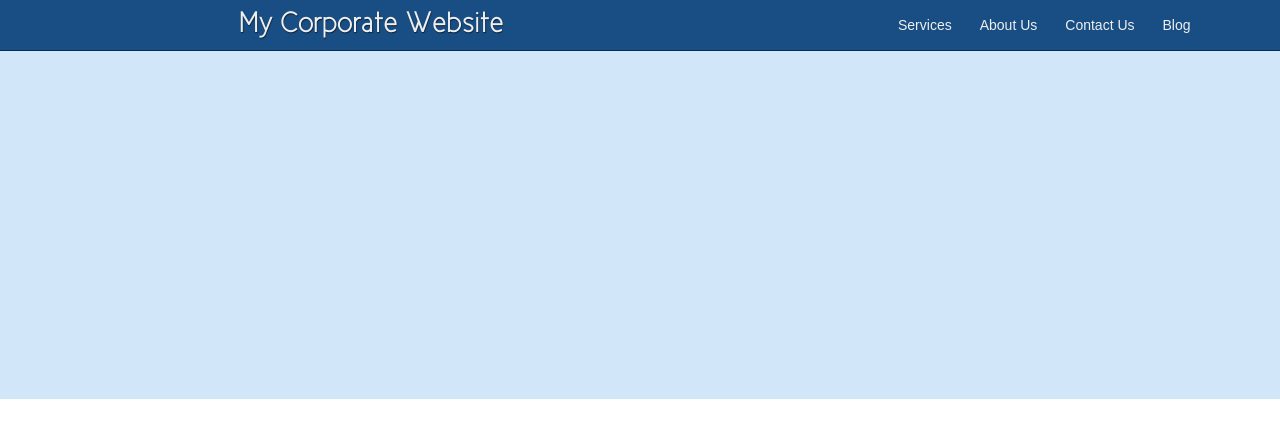
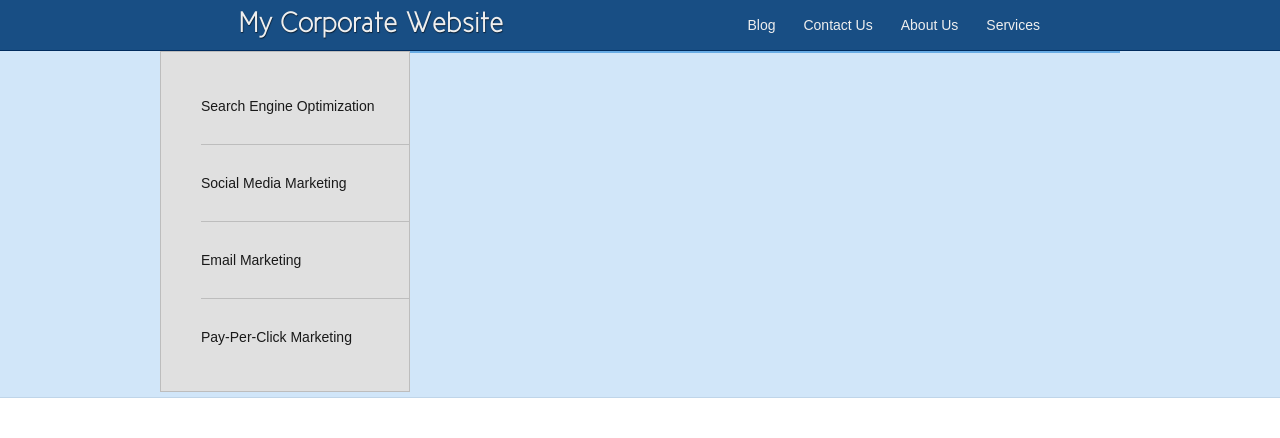
Before and after one commit to ozonim/work, a plain HTML site: page First_site/index.html in a window 1280 px wide. Drawn offline with Linux system fonts and the light colour scheme; files whose address does not match are found by name.

Commit message:
08032016

```diff
--- a/First_site/index.html
+++ b/First_site/index.html
@@ -1,61 +1,12 @@
 <!DOCTYPE html>
 <html>
+
 <head>
     <meta charset="UTF-8">
     <title>Document</title>
-    <style>
-     body, html, head {
-         margin: 0;
-         padding: 0;
-         vertical-align: 0;
-         border: 0;
-         }
-     @font-face {
-         font-family: NewCicle Gordita; /* Имя шрифта */
-         src: url(fonts/New_Cicle_Gordita/New_Cicle_Gordita.ttf); /* Путь к файлу со шрифтом */
-         }
-     .header_nav{background-color: #184e84;
-         margin: 0;
-         padding: 0;
-         height: 50px;
-         border-bottom: #002c5f solid 1px;
-         }
-     .header_nav h1{/* Text style for "My Corporate W" */
-         text-shadow: 0.5px 0.9px 1px rgba(0, 0, 0, 0.6);
-         color: #efefef;
-         font-family: NewCicle Gordita;
-         font-size: 30px;
-         font-weight: normal;
-         line-height: 50px;
-         margin: 0;
-         padding-left: 240px;
-         float: left;
-         }
-       .header_ul{
-         list-style: none;
-         margin: 0 0 0 870px;
-         padding: 0;
+    <link rel="stylesheet" type="text/css" href="style.css">
+</head>
 
-       }
-       .header_ul li{
-        float: left;
-        line-height: 50px;
-        padding-left: 28px;
-
-       }
-       .header_ul li a{
-        color: #efefef;
-        font-family: Arial;
-        font-size: 14px;
-        font-weight: 400;
-        text-decoration: none;
-       }
-       .sidebar_wrapper{
-           height: 348px;
-           background-color: #d1e6f9;
-       }
-    </style>
-</head>
 <body>
     <header>
         <div class="header_nav">
@@ -72,7 +23,14 @@
         <section>
             <div class="sidebar_wrapper">
                 <div class="sidebar">
-              <div class="sidebar_list"></div>
+                    <div class="sidebar_list">
+                        <ul>
+                            <li><a href="#">Search Engine Optimization</a></li>
+                             <li><a href="#">Social Media Marketing</a></li>
+                             <li><a href="#">Email Marketing</a></li>
+                             <li><a href="#">Pay-Per-Click Marketing</a></li>
+                        </ul>
+                    </div>
                     <div class="sidebar_content"></div>
                 </div>
             </div>
@@ -87,4 +45,5 @@
     </article>
 
 </body>
+
 </html>
--- /dev/null
+++ b/First_site/style.css
@@ -0,0 +1,94 @@
+   body,html,
+        head {
+            margin: 0;
+            padding: 0;
+            vertical-align: 0;
+            border: 0;
+        }
+
+        @font-face {
+            font-family: NewCicle Gordita;
+            /* Имя шрифта */
+            src: url(fonts/New_Cicle_Gordita/New_Cicle_Gordita.ttf);
+            /* Путь к файлу со шрифтом */
+        }
+
+        .header_nav {
+            background-color: #184e84;
+            margin: 0;
+            padding: 0;
+            height: 50px;
+            border-bottom: #002c5f solid 1px;
+        }
+
+        .header_nav h1 {
+            /* Text style for "My Corporate W" */
+            text-shadow: 0.5px 0.9px 1px rgba(0, 0, 0, 0.6);
+            color: #efefef;
+            font-family: NewCicle Gordita;
+            font-size: 30px;
+            font-weight: normal;
+            line-height: 50px;
+            margin: 0;
+            padding-left: 240px;
+            float: left;
+        }
+
+        .header_ul {
+            list-style: none;
+            margin: 0 240px 0 0;
+            padding: 0;
+        }
+
+        .header_ul li {
+            float: right;
+            line-height: 50px;
+            padding-left: 28px;
+        }
+
+        .header_ul li a {
+            color: #efefef;
+            font-family: Arial;
+            font-size: 14px;
+            font-weight: 400;
+            text-decoration: none;
+        }
+
+        .sidebar_wrapper {
+            height: 346px;
+            background-color: #d1e6f9;
+            border-bottom: #bfd5e9 solid 1px;
+        }
+
+        .sidebar {
+            width: 960px;
+            margin: 0 auto;
+        }
+
+        .sidebar_list {
+            background-color: #e0e0e0;
+            width: 248px;
+            float: left;
+            border: #bdbdbd solid 1px;
+        }
+        .sidebar_list li{
+            list-style: none;
+            line-height: 75px;
+            border-bottom:#bdbdbd solid 1px;
+        }
+         .sidebar_list li:last-child{
+            border-bottom: none;
+            display: block;
+         }
+
+         .sidebar_list li a{
+            text-decoration: none;
+            color: #191919;
+            font-family: Arial;
+            font-size: 14px;
+            font-weight: 400;
+
+        }
+        .sidebar_content {
+            border: #68ace5 solid 1px;
+        }
```
Also changed, not shown: lab_ITVDN_5_2.html (+15 -12 lines), lab_ITVDN_5_3.html (+2 -2 lines), 1 other file. Lines whose indentation alone changed are shown as unchanged.
